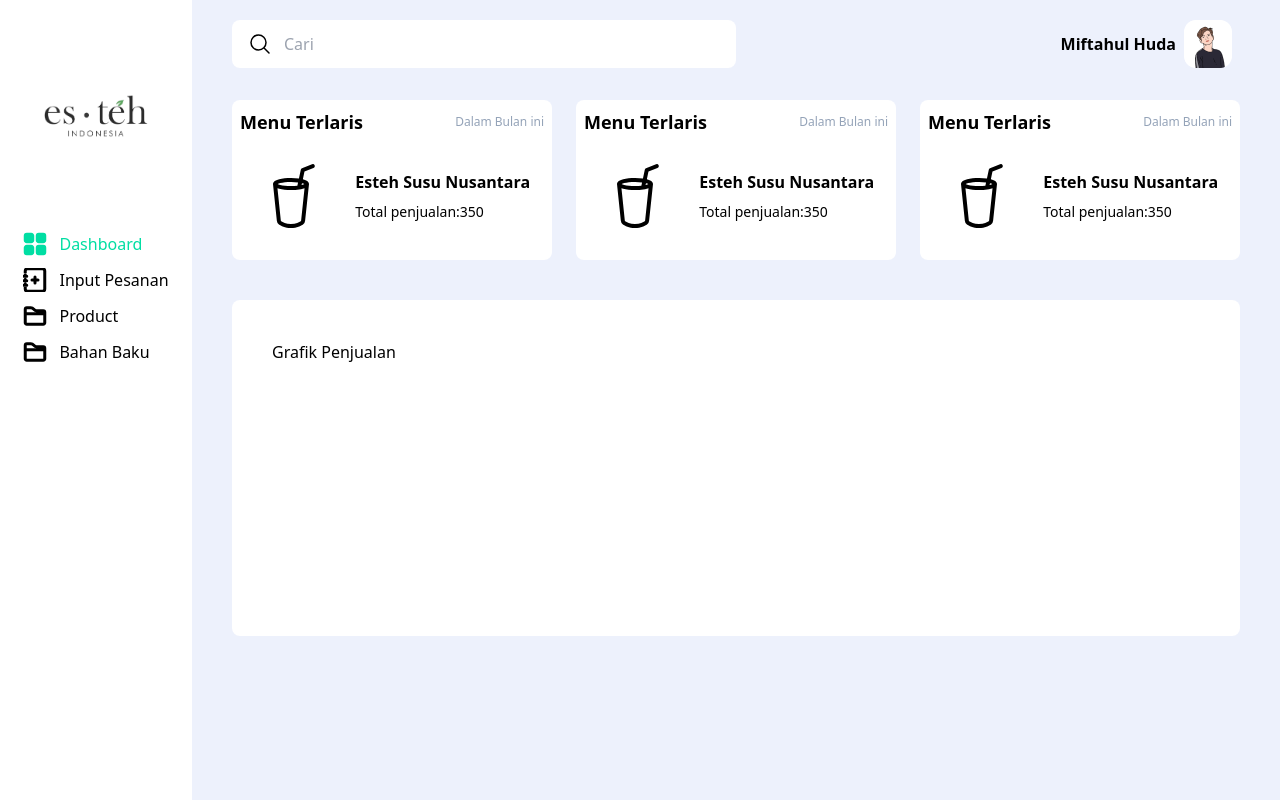
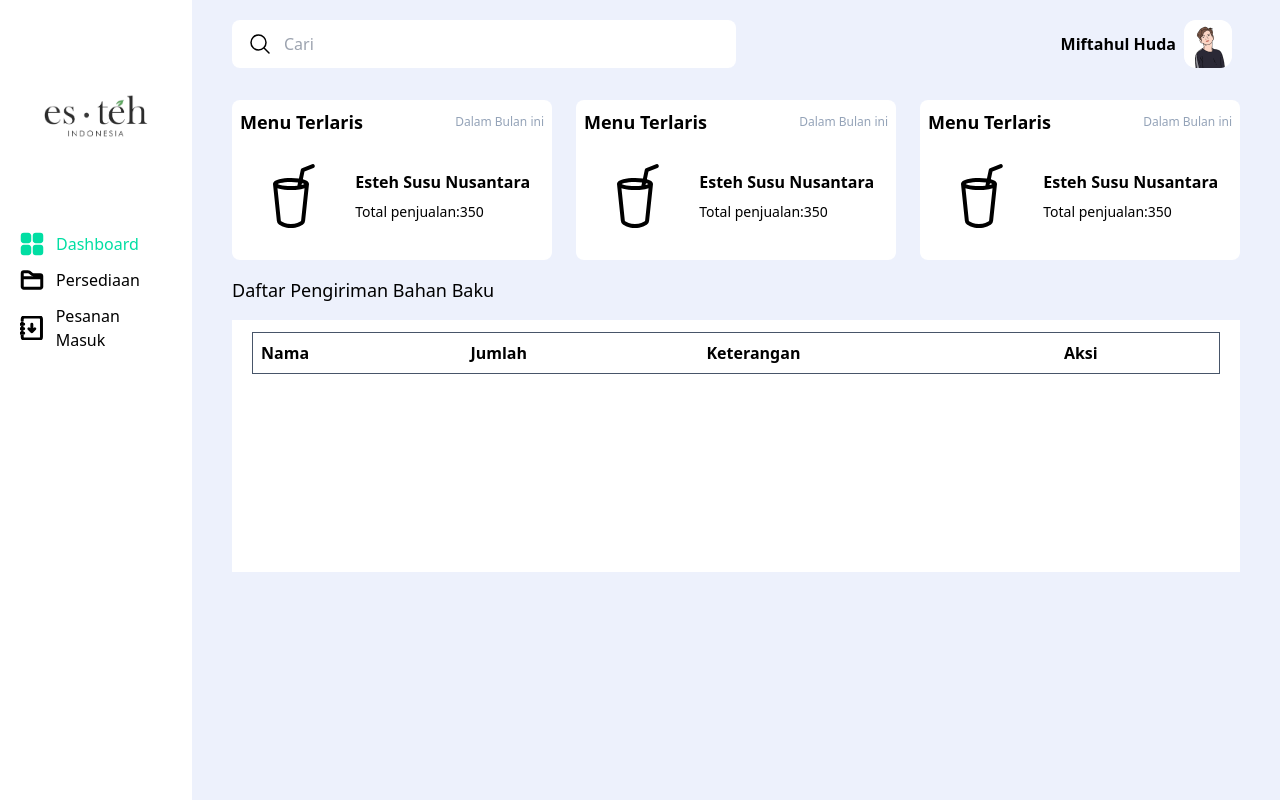
Before and after one commit to MiftahulH23/Capstone, a React (Create React App) app in the folder client/: page / in a window 1280 px wide. Built offline with nearby package versions, Linux system fonts and the light colour scheme.

Commit message:
Update login

```diff
--- a/client/src/App.js
+++ b/client/src/App.js
@@ -25,7 +25,7 @@ function App() {
   const [login, setLogin] = useState(true)
   const handleLogin = () => setLogin(login)
 
-  const [user, setUser] = useState("admin");
+  const [user, setUser] = useState("supplier");
 
   return (
     <Router>
--- a/client/src/components/Svg.jsx
+++ b/client/src/components/Svg.jsx
@@ -135,13 +135,16 @@ export const Order = () => {
   return (
     <svg
       xmlns="http://www.w3.org/2000/svg"
-      width="16"
-      height="16"
       fill="currentColor"
-      class="bi bi-bag"
+      class="bi bi-journal-arrow-down w-6 h-6"
       viewBox="0 0 16 16"
     >
-      <path d="M8 1a2.5 2.5 0 0 1 2.5 2.5V4h-5v-.5A2.5 2.5 0 0 1 8 1zm3.5 3v-.5a3.5 3.5 0 1 0-7 0V4H1v10a2 2 0 0 0 2 2h10a2 2 0 0 0 2-2V4h-3.5zM2 5h12v9a1 1 0 0 1-1 1H3a1 1 0 0 1-1-1V5z" />
+      <path
+        fill-rule="evenodd"
+        d="M8 5a.5.5 0 0 1 .5.5v3.793l1.146-1.147a.5.5 0 0 1 .708.708l-2 2a.5.5 0 0 1-.708 0l-2-2a.5.5 0 1 1 .708-.708L7.5 9.293V5.5A.5.5 0 0 1 8 5z"
+      />
+      <path d="M3 0h10a2 2 0 0 1 2 2v12a2 2 0 0 1-2 2H3a2 2 0 0 1-2-2v-1h1v1a1 1 0 0 0 1 1h10a1 1 0 0 0 1-1V2a1 1 0 0 0-1-1H3a1 1 0 0 0-1 1v1H1V2a2 2 0 0 1 2-2z" />
+      <path d="M1 5v-.5a.5.5 0 0 1 1 0V5h.5a.5.5 0 0 1 0 1h-2a.5.5 0 0 1 0-1H1zm0 3v-.5a.5.5 0 0 1 1 0V8h.5a.5.5 0 0 1 0 1h-2a.5.5 0 0 1 0-1H1zm0 3v-.5a.5.5 0 0 1 1 0v.5h.5a.5.5 0 0 1 0 1h-2a.5.5 0 0 1 0-1H1z" />
     </svg>
   );
 };
```
